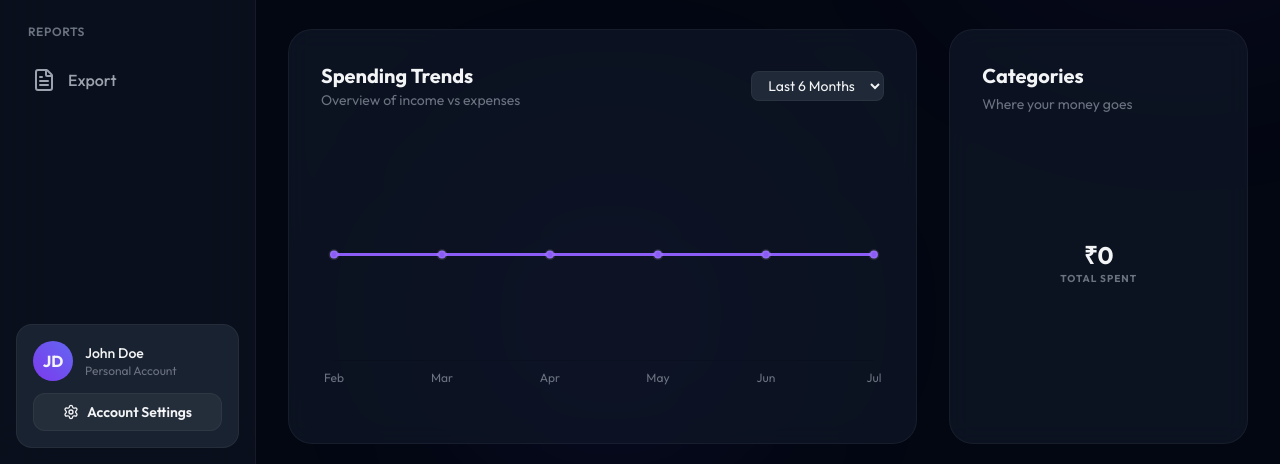
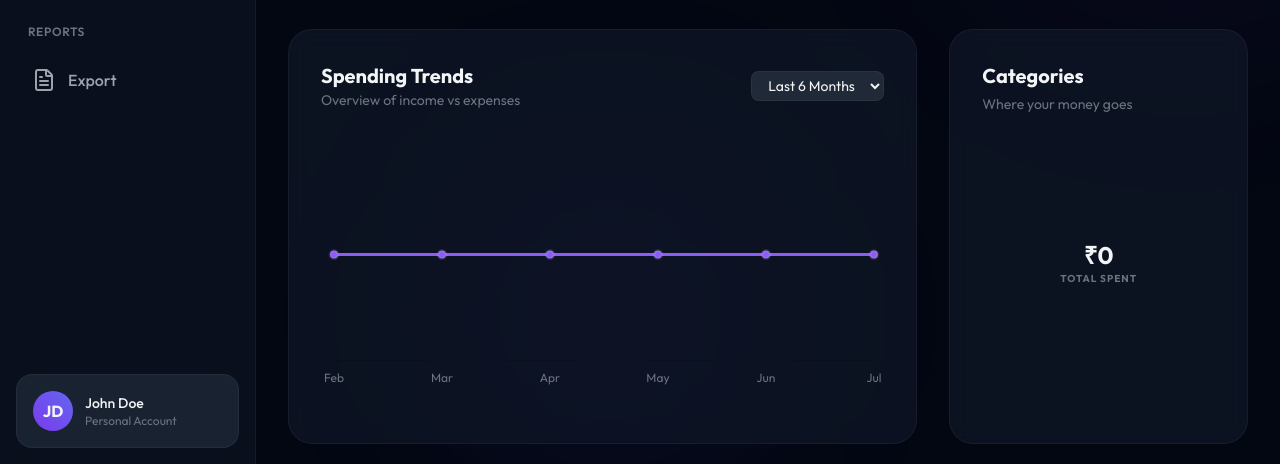
Before and after one commit to 404Pranav/Budget-management, a plain HTML site: page index.html in a window 1280 px wide. Shown: the part 336-800 px from the top of the page. Drawn offline with nearby package versions, Linux system fonts and the light colour scheme.

Commit message:
Updated index.html and other files

```diff
--- a/index.html
+++ b/index.html
@@ -112,7 +112,7 @@
 
         <div class="p-4 mt-auto">
             <div class="bg-dark-800/80 rounded-2xl p-4 border border-white/5">
-                <div class="flex items-center gap-3 mb-3">
+                <div class="flex items-center gap-3">
                     <div
                         class="w-10 h-10 rounded-full bg-gradient-to-tr from-primary-600 to-indigo-500 flex items-center justify-center font-bold">
                         JD
@@ -122,11 +122,6 @@
                         <p class="text-xs text-gray-500 truncate">Personal Account</p>
                     </div>
                 </div>
-                <button id="open-settings-btn"
-                    class="w-full py-2 bg-white/5 hover:bg-white/10 border border-white/5 rounded-xl text-sm font-semibold transition-colors flex items-center justify-center gap-2">
-                    <i data-lucide="settings" class="w-4 h-4"></i>
-                    Account Settings
-                </button>
             </div>
         </div>
     </aside>
```
